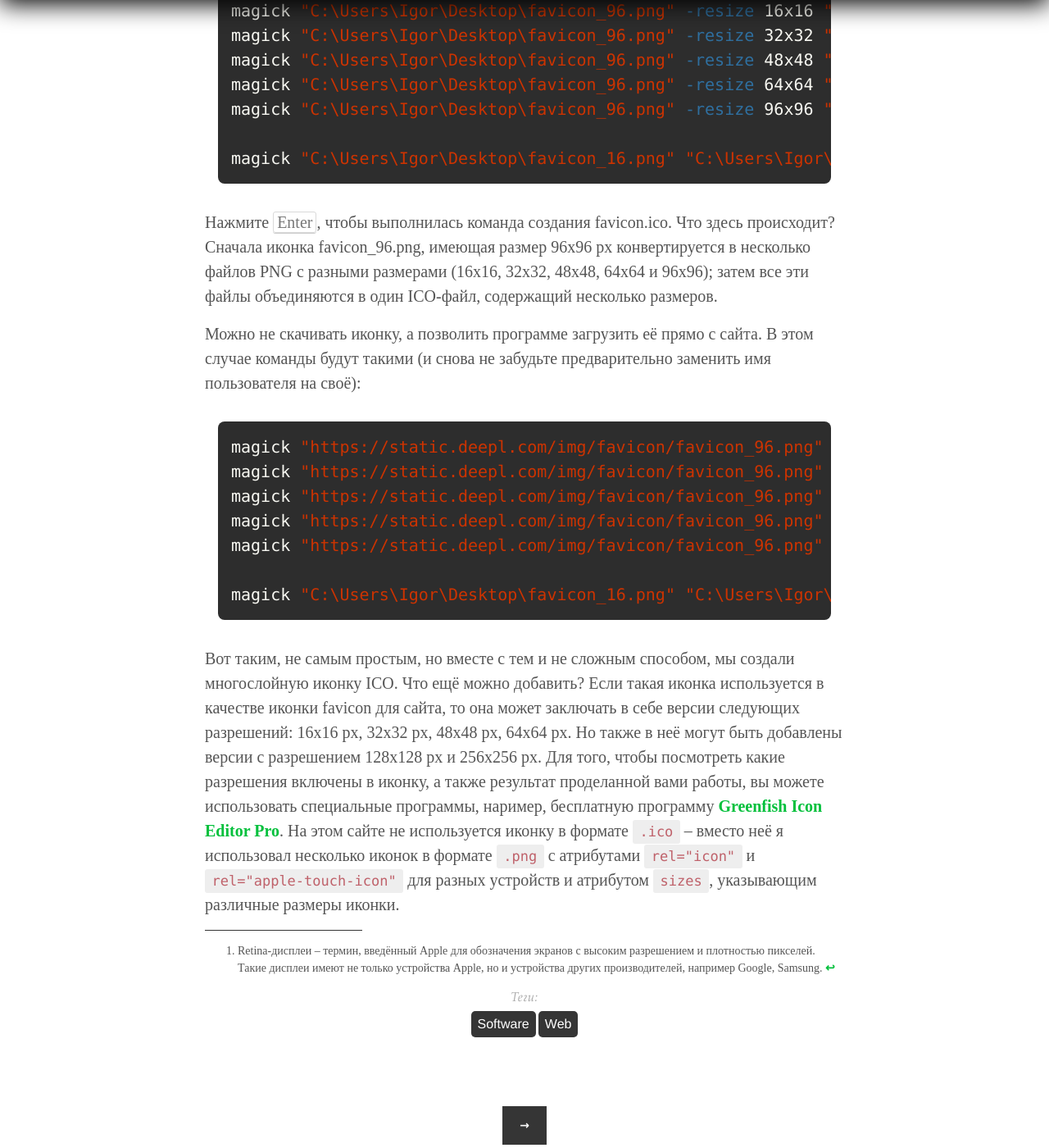
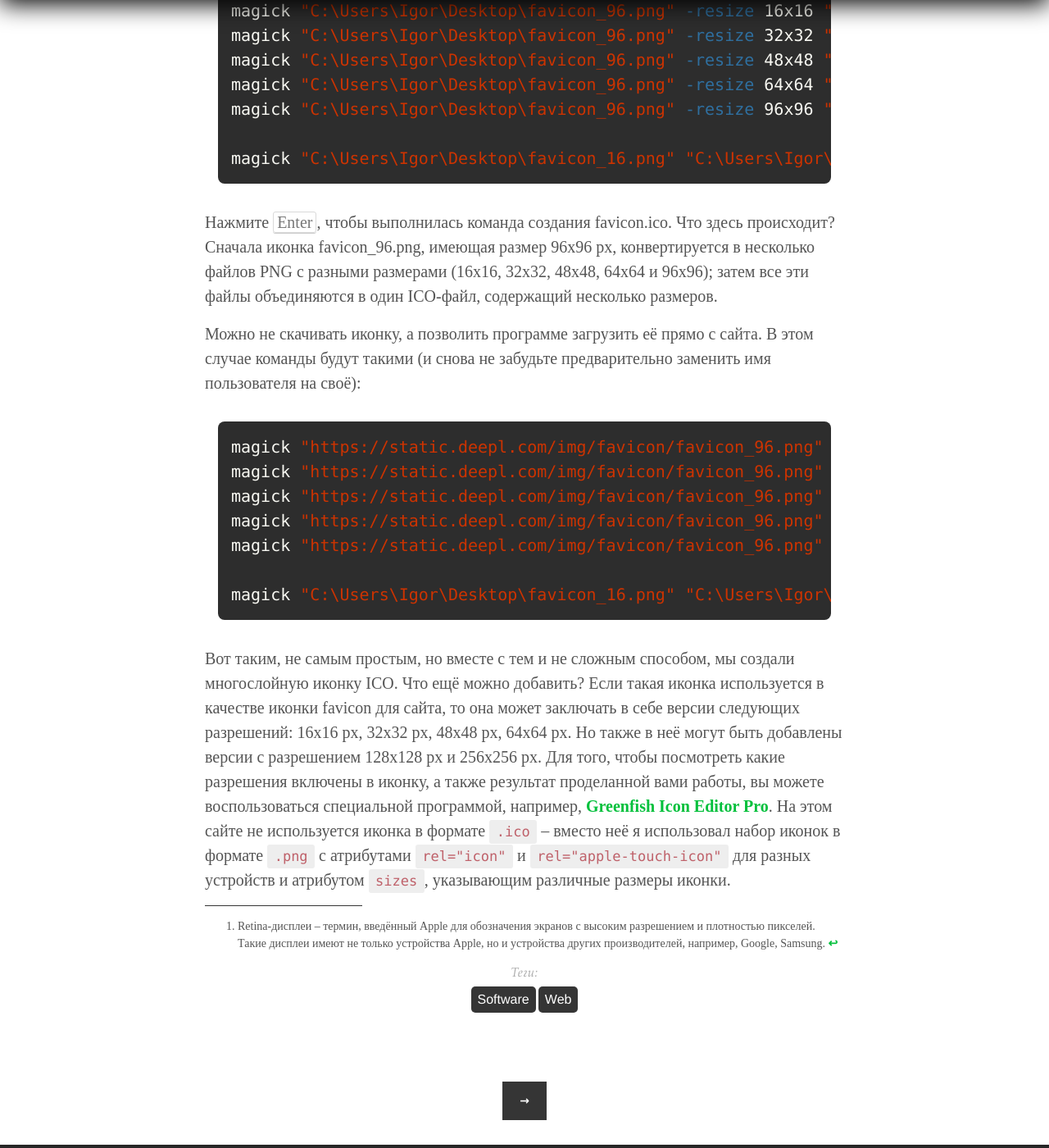
Before and after one commit to postolny/postolny.github.io, a Jekyll site: the page built from _posts/2024-11-08-come-creare-un-icona-ico-di-alta-qualita.md, in a window 1280 px wide and 1400 px high, scrolled down 2285 px. Shown: the whole window at 82% size. Built offline with Jekyll 4.4.1, drawn with Linux system fonts in a browser that asks for light colours; some of the changed text lies outside the part shown.

Commit message:
Add files via upload

````diff
--- a/_posts/2024-11-08-come-creare-un-icona-ico-di-alta-qualita.md
+++ b/_posts/2024-11-08-come-creare-un-icona-ico-di-alta-qualita.md
@@ -26,12 +26,12 @@
 
 Эту иконку я буду конвертировать в многослойный ICO с помощью программы ImageMagick.
 
-Кое-кто станет ругаться, мол: "эта программа работает через командную строку, интерфейса не имеет!". Но ведь так интересней. А если вам не интересно, то существует множество программ с интерфейсом, с помощью которых вы можете сделать то же самое (например, [Ultimate Icon Converter](https://www.door2windows.com/ultimate-icon-converter/){:target="_blank" rel="noopener noreferrer"}). Цель же моей статьи – объяснить почему иконка ICO должна быть многослойной, а уж средства вы вольны выбирать сами.
+Кое-кто станет ругаться, мол: "эта программа не имеет даже интерфейса и работает через командную строку!". Но ведь так интересней. А если вам не интересно, то существует множество программ, имеющих графический интерфейс, с помощью которых вы можете сделать то же самое (например, [Ultimate Icon Converter](https://www.door2windows.com/ultimate-icon-converter/){:target="_blank" rel="noopener noreferrer"}). Цель же моей статьи – объяснить почему иконка ICO должна быть многослойной, а уж средства для осуществления поставленной задачи вы вольны выбирать сами.
 {: .cornice}
 
 Итак, для начала скачайте программу ImageMagick с [сайта программы](https://imagemagick.org/script/download.php#windows){:target="_blank" rel="noopener noreferrer"}. У меня Windows на 64 бита и я скачивал по первой ссылке (где в описании указано "Win64 dynamic at 16 bits-per-pixel component with High-dynamic-range imaging enabled"). После установки нужно обязательно перезагрузить компьютер для того, чтобы путь в переменной среды, куда его прописывает установщик программы, начал работать.
 
-Дальше, по традиции, проверим работает ли программа. Открываем командную строку. Способов её открыть существует много, но проще так: откройте проводник с помощью сочетания клавиш <kbd><svg xmlns="http://www.w3.org/2000/svg" width="16" height="16" viewBox="0 0 16 16" style="vertical-align: middle;"><path fill="currentColor" d="M6.555 1.375L0 2.237v5.45h6.555zM0 13.795l6.555.933V8.313H0zm7.278-5.4l.026 6.378L16 16V8.395zM16 0L7.33 1.244v6.414H16z"/></svg></kbd> + <kbd style="font-size: 18px; margin-left: 5px; vertical-align: middle;">E</kbd> и в окне проводника в адресной строке введите `cmd`. В открывшейся командной строке введите команду `magick -version`. Если вы увидите сведения о программе, то программа работает и вы можете приступить к конвертированию.
+Дальше, по традиции, проверим работает ли программа. Открываем командную строку. Способов её открыть существует много, но проще всего это сделать так: откройте проводник с помощью сочетания клавиш <kbd><svg xmlns="http://www.w3.org/2000/svg" width="16" height="16" viewBox="0 0 16 16" style="vertical-align: middle;"><path fill="currentColor" d="M6.555 1.375L0 2.237v5.45h6.555zM0 13.795l6.555.933V8.313H0zm7.278-5.4l.026 6.378L16 16V8.395zM16 0L7.33 1.244v6.414H16z"/></svg></kbd> + <kbd style="font-size: 18px; margin-left: 5px; vertical-align: middle;">E</kbd> и в его окне в адресной строке введите `cmd`. В открывшейся командной строке введите команду `magick -version`. Если вы увидите сведения о программе, то программа работает и вы можете приступить к конвертированию.
 
 Скачайте иконку по вышеуказанному адресу на рабочий стол. В командной строке введите следующие команды (не забудьте предварительно заменить имя пользователя на своё):
 
@@ -44,7 +44,7 @@
 
 magick "C:\Users\Igor\Desktop\favicon_16.png" "C:\Users\Igor\Desktop\favicon_32.png" "C:\Users\Igor\Desktop\favicon_48.png" "C:\Users\Igor\Desktop\favicon_64.png" "C:\Users\Igor\Desktop\favicon_96.png" "C:\Users\Igor\Desktop\favicon.ico"
 ```
-Нажмите <kbd>Enter</kbd>, чтобы выполнилась команда создания favicon.ico. Что здесь происходит? Сначала иконка favicon_96.png, имеющая размер 96x96 px конвертируется в несколько файлов PNG с разными размерами (16x16, 32x32, 48x48, 64x64 и 96x96); затем все эти файлы объединяются в один ICO-файл, содержащий несколько размеров.
+Нажмите <kbd>Enter</kbd>, чтобы выполнилась команда создания favicon.ico. Что здесь происходит? Сначала иконка favicon_96.png, имеющая размер 96x96 px, конвертируется в несколько файлов PNG с разными размерами (16x16, 32x32, 48x48, 64x64 и 96x96); затем все эти файлы объединяются в один ICO-файл, содержащий несколько размеров.
 
 Можно не скачивать иконку, а позволить программе загрузить её прямо с сайта. В этом случае команды будут такими (и снова не забудьте предварительно заменить имя пользователя на своё):
 
@@ -58,6 +58,6 @@
 magick "C:\Users\Igor\Desktop\favicon_16.png" "C:\Users\Igor\Desktop\favicon_32.png" "C:\Users\Igor\Desktop\favicon_48.png" "C:\Users\Igor\Desktop\favicon_64.png" "https://static.deepl.com/img/favicon/favicon_96.png" "C:\Users\Igor\Desktop\favicon.ico"
 ```
 
-Вот таким, не самым простым, но вместе с тем и не сложным способом, мы создали многослойную иконку ICO. Что ещё можно добавить? Если такая иконка используется в качестве иконки favicon для сайта, то она может заключать в себе версии следующих разрешений: 16x16 px, 32x32 px, 48x48 px, 64x64 px. Но также в неё могут быть добавлены версии с разрешением 128x128 px и 256x256 px. Для того, чтобы посмотреть какие разрешения включены в иконку, а также результат проделанной вами работы, вы можете использовать специальные программы, наример, бесплатную программу [Greenfish Icon Editor Pro](http://greenfishsoftware.org/){:target="_blank" rel="noopener noreferrer"}. На этом сайте не используется иконку в формате `.ico` – вместо неё я использовал несколько иконок в формате `.png` c атрибутами `rel="icon"` и `rel="apple-touch-icon"` для разных устройств и атрибутом `sizes`, указывающим различные размеры иконки.
+Вот таким, не самым простым, но вместе с тем и не сложным способом, мы создали многослойную иконку ICO. Что ещё можно добавить? Если такая иконка используется в качестве иконки favicon для сайта, то она может заключать в себе версии следующих разрешений: 16x16 px, 32x32 px, 48x48 px, 64x64 px. Но также в неё могут быть добавлены версии с разрешением 128x128 px и 256x256 px. Для того, чтобы посмотреть какие разрешения включены в иконку, а также результат проделанной вами работы, вы можете воспользоваться специальной программой, например, [Greenfish Icon Editor Pro](http://greenfishsoftware.org/){:target="_blank" rel="noopener noreferrer"}. На этом сайте не используется иконка в формате `.ico` – вместо неё я использовал набор иконок в формате `.png` c атрибутами `rel="icon"` и `rel="apple-touch-icon"` для разных устройств и атрибутом `sizes`, указывающим различные размеры иконки.
 
-[^1]: Retina-дисплеи – термин, введённый Apple для обозначения экранов с высоким разрешением и плотностью пикселей. Такие дисплеи имеют не только устройства Apple, но и устройства других производителей, например Google, Samsung.
+[^1]: Retina-дисплеи – термин, введённый Apple для обозначения экранов с высоким разрешением и плотностью пикселей. Такие дисплеи имеют не только устройства Apple, но и устройства других производителей, например, Google, Samsung.
````
Also changed, not shown: other parts of _posts/2024-11-08-come-creare-un-icona-ico-di-alta-qualita.md (+1 -1 lines).
